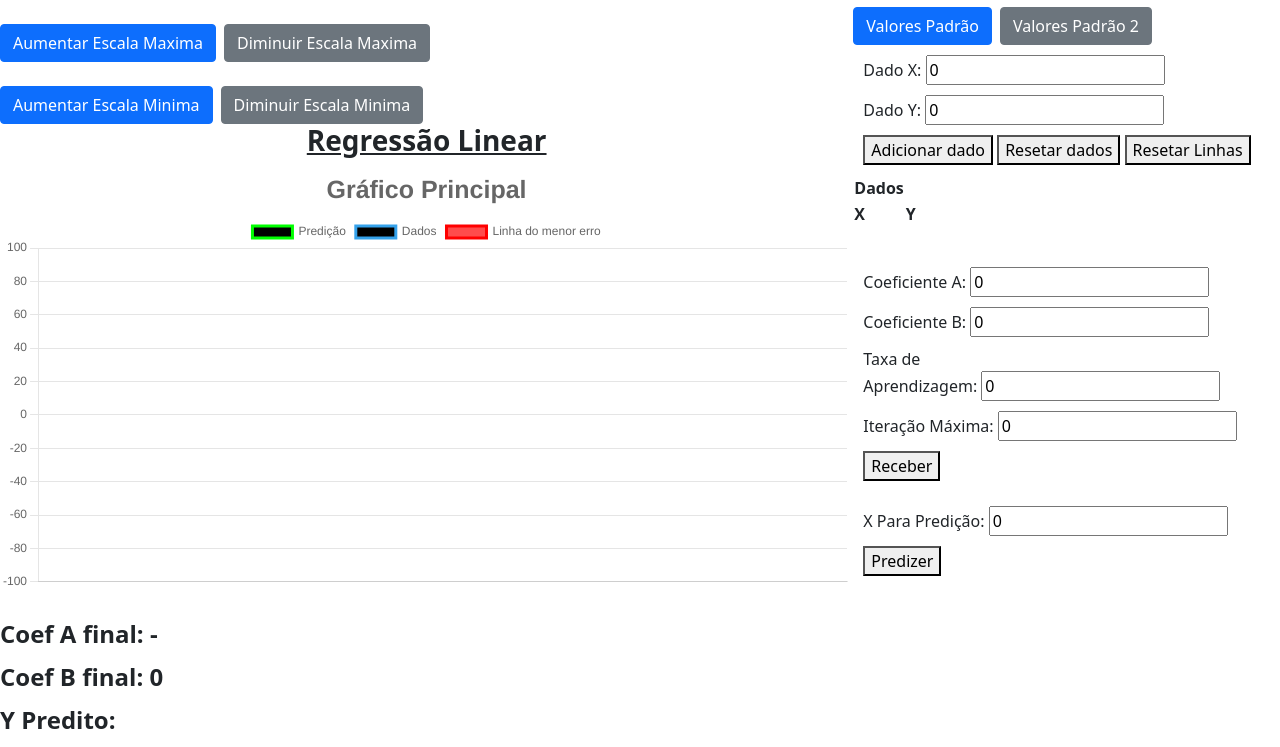
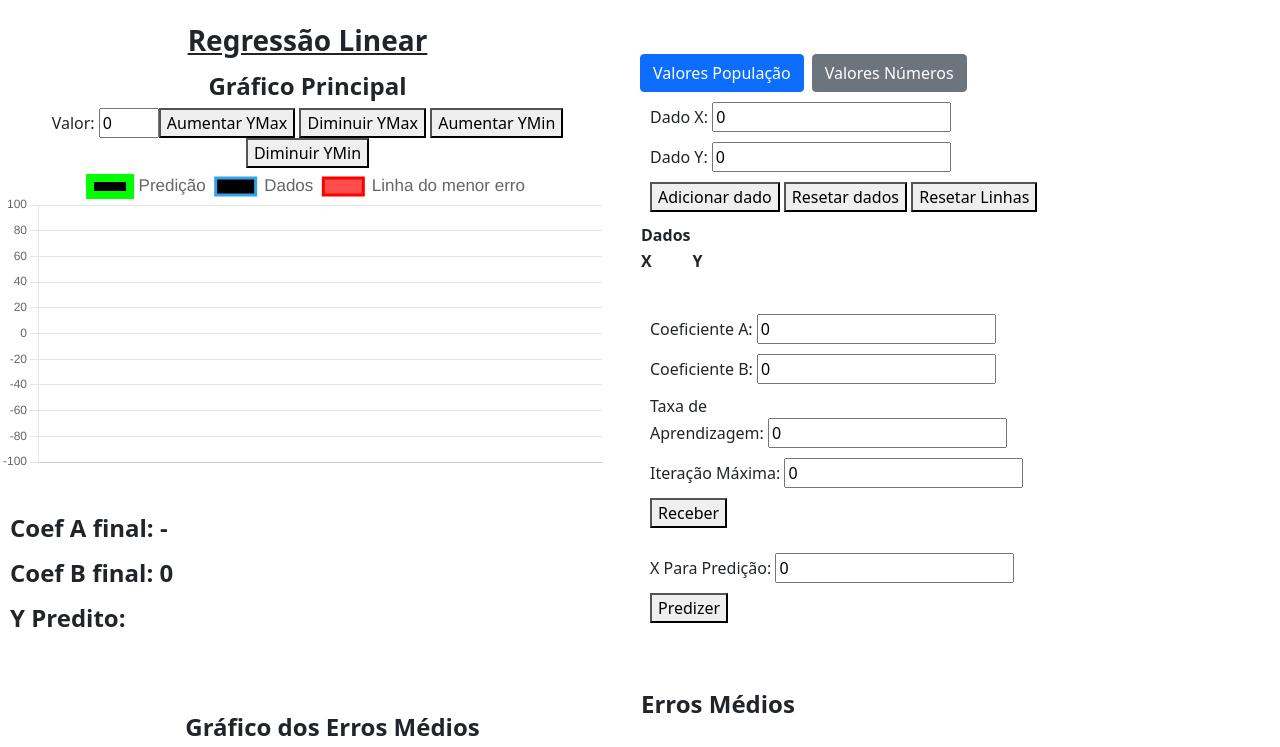
Before and after one commit to Julio-Felix/VF-IA-Front, a React (Create React App) app: page / in a window 1280 px wide. Shown: the top 747 px of the page. Built offline with nearby package versions, Linux system fonts and the light colour scheme.

Commit message:
Atualização do Júlio

```diff
--- a/src/App.js
+++ b/src/App.js
@@ -44,11 +44,15 @@ export default function App() {
   const [errorscaleMax, setErrScaleMax] = useState(1000);
   // const [indices, setIndices] = useState([])
   const [errosMedios, setErrosMedios] = useState([]);
+  const [numero, setNumero] = useState(0);
+
   //['1980', '1990', '2000', '2005', '2010', '2015', '2020'];
-  const labels = (dataBack.map(({ xinicial }) => xinicial)).filter((v, i, a) => a.indexOf(v) === i);
+  const labels = dataBack
+    .map(({ xinicial }) => xinicial)
+    .filter((v, i, a) => a.indexOf(v) === i);
 
   const indices = errosMedios.map(({ indice }) => indice);
-  console.log("labels || ", labels);
+  // console.log("labels || ", labels);
   function onlyUnique(value, index, self) {
     return self.indexOf(value) === index;
   }
@@ -60,16 +64,22 @@ export default function App() {
         max: scaleMax,
         ticks: {
           // forces step size to be 50 units
-          stepSize: 10
-        }
+          stepSize: 10,
+        },
       },
     },
     plugins: {
       legend: {
         position: "top",
+        labels: {
+          font: {
+            size: 17,
+          },
+        },
       },
+
       title: {
-        display: true,
+        display: false,
         font: {
           size: 25,
         },
@@ -93,9 +103,14 @@ export default function App() {
     plugins: {
       legend: {
         position: "top",
+        labels: {
+          font: {
+            size: 17,
+          },
+        },
       },
       title: {
-        display: true,
+        display: false,
         font: {
           size: 25,
         },
@@ -115,6 +130,7 @@ export default function App() {
         label: "Predição",
         data: [xyPredict],
         borderColor: "rgb(0, 255, 0)",
+        borderWidth: 8,
         backgroundColor: "rgba(0, 0, 0, 1)",
       },
       {
@@ -153,7 +169,7 @@ export default function App() {
     ],
   };
   // console.log("dataErrorGraph || ", dataErrorGraph);
-  console.log("Log || ", data);
+  // console.log("Log || ", data);
 
   function resetData() {
     setDataBack([]);
@@ -161,6 +177,7 @@ export default function App() {
     setCoefB(0.0);
     setIterate(0);
     setApprentice(0.0);
+    setXYpredict({});
 
     setXpredict(0.0);
   }
@@ -194,9 +211,11 @@ export default function App() {
 
     setXpredict(2);
   }
-  function resetLines(){
-    setLines([])
-
+  function resetLines() {
+    setLines([]);
+    setCoeA();
+    setCoeB();
+    setXYpredict({});
   }
   function predizer() {
     let data = {
@@ -207,10 +226,11 @@ export default function App() {
       iteracaoMax: iterate,
       valorXParaPredizer: xPredict,
     };
-    console.log("test || ", data);
+    // console.log("test || ", data);
     axios
-      .post("https://5a61-201-49-57-98.ngrok.io/v1/predizer/", data)
+      .post("http://localhost:8998/v1/predizer/", data)
       .then((response) => {
+        alert("Predizer, okay!");
         // setResponseReceive(response.data);
         setXYpredict({ x: xPredict, y: response.data.ypredicao });
         setScaleMax(response.data.escalaDoGraficoPrincipal.ymax);
@@ -256,7 +276,10 @@ export default function App() {
     }
 
     let newDatas = [...dataBack];
-    newDatas.push({ xinicial: parseFloat(newDataX), yinicial: parseFloat(newDataY) });
+    newDatas.push({
+      xinicial: parseFloat(newDataX),
+      yinicial: parseFloat(newDataY),
+    });
     newDatas.sort(function (a, b) {
       return a.xinicial - b.xinicial;
     });
@@ -284,8 +307,9 @@ export default function App() {
       iteracaoMax: iterate,
     };
     axios
-      .post("https://5a61-201-49-57-98.ngrok.io/v1/criar/", data)
+      .post("http://localhost:8998/v1/criar/", data)
       .then((response) => {
+        alert("Receber, okay!");
         setCoeA();
         setCoeB();
         let data = response.data;
@@ -341,31 +365,10 @@ export default function App() {
 
   return (
     <div className="App">
+      <br />
       <div style={{ flex: 1, flexDirection: "row", display: "flex" }}>
-        <div style={{ flex: 2, width: "70%" }}>
-          <br />
-          <Button variant="primary" onClick={() => setScaleMax(scaleMax+10)}>
-            Aumentar Escala Maxima
-          </Button>
-          <Button
-            variant="secondary"
-            className="mx-2"
-            onClick={() => setScaleMax(scaleMax-10)}
-          >
-            Diminuir Escala Maxima
-          </Button>
-          <br/>
-          <br/>
-          <Button variant="primary" onClick={() => setScaleMin(scaleMin+10)}>
-            Aumentar Escala Minima
-          </Button>
-          <Button
-            variant="secondary"
-            className="mx-2"
-            onClick={() => setScaleMin(scaleMin-10)}
-          >
-            Diminuir Escala Minima
-          </Button>
+        <br />
+        <div style={{ flex: 1, width: "70%" }}>
           <h3
             style={{
               fontWeight: "bold",
@@ -376,14 +379,55 @@ export default function App() {
             Regressão Linear
           </h3>
 
+          <div
+            style={{ flex: 1, width: "100%", height: "5px", margin: 1 }}
+          ></div>
+
+          <h4
+            style={{
+              fontWeight: "bold",
+              textAlign: "center",
+            }}
+          >
+            Gráfico Principal
+          </h4>
+
+          <center>
+            <label>
+              Valor:
+              <span> </span>
+              <input
+                style={{ width: "60px" }}
+                type="text"
+                value={numero}
+                onChange={(e) => setNumero(e.target.value)}
+              />
+            </label>
+            <button onClick={() => setScaleMax(scaleMax + parseFloat(numero))}>
+              Aumentar YMax
+            </button>
+            <span> </span>
+            <button onClick={() => setScaleMax(scaleMax - parseFloat(numero))}>
+              Diminuir YMax
+            </button>
+            <span> </span>
+            <button onClick={() => setScaleMin(scaleMin + parseFloat(numero))}>
+              Aumentar YMin
+            </button>
+            <span> </span>
+            <button onClick={() => setScaleMin(scaleMin - parseFloat(numero))}>
+              Diminuir YMin
+            </button>
+          </center>
+
           <Line options={options} data={data} />
 
-          <h4 style={{ fontWeight: "bold" }}>
+          <h4 style={{ fontWeight: "bold", margin: 10 }}>
             <br />
             Coef A final: {coeA}
           </h4>
 
-          <h4 style={{ fontWeight: "bold" }}>
+          <h4 style={{ fontWeight: "bold", margin: 10 }}>
             <div
               style={{
                 flex: 1,
@@ -395,7 +439,7 @@ export default function App() {
             Coef B final: {coeB}
           </h4>
 
-          <h4 style={{ fontWeight: "bold" }}>
+          <h4 style={{ fontWeight: "bold", margin: 10 }}>
             <div
               style={{
                 flex: 1,
@@ -408,21 +452,27 @@ export default function App() {
           </h4>
         </div>
 
-        <div style={{ flex: 1, width: "100%" }}>
-          <div
-            style={{ flex: 1, width: "100%", height: "5px", margin: 1 }}
-          ></div>
-          <Button variant="primary" onClick={() => preData()}>
-            Valores Padrão
+        <div style={{ flex: 1, width: "100%", margin: 25 }}>
+          <div style={{ flex: 1, width: "100%", height: "5px" }}></div>
+          <Button
+            variant="primary"
+            onClick={() => {
+              resetLines();
+              preData();
+            }}
+          >
+            Valores População
           </Button>
           <Button
             variant="secondary"
             className="mx-2"
-            onClick={() => preData2()}
+            onClick={() => {
+              resetLines();
+              preData2();
+            }}
           >
-            Valores Padrão 2
+            Valores Números
           </Button>
-
           <div style={{ flex: 1, width: "100%", margin: 10 }}>
             <label>
               Dado X:
@@ -430,7 +480,9 @@ export default function App() {
               <input
                 type="text"
                 value={newDataX}
-                onChange={(e) => setNewDataX(e.target.value)}
+                onChange={(e) => {
+                  setNewDataX(e.target.value);
+                }}
               />
             </label>
           </div>
@@ -467,7 +519,10 @@ export default function App() {
                   <td>{item.yinicial}</td>
                   <td></td>
                   <td>
-                    <CloseButton onClick={() => deleteData(index)} />
+                    <CloseButton
+                      style={{ marginLeft: 5 }}
+                      onClick={() => deleteData(index)}
+                    />
                     {/* <button  type="button" class="close" aria-label="Close">
                       <span aria-hidden="true">&times;</span>
                     </button> */}
@@ -556,9 +611,62 @@ export default function App() {
           flex: 1,
           flexDirection: "row",
           display: "flex",
+          margin: 25,
         }}
       >
-        <div style={{ flex: 2, width: "50%", height: "1000px" }}>
+        <div style={{ flex: 1, width: "50%", height: "1000px" }}>
+          <br />
+
+          <h4
+            style={{
+              fontWeight: "bold",
+              textAlign: "center",
+            }}
+          >
+            Gráfico dos Erros Médios
+          </h4>
+
+          <center>
+            <div
+              style={{ flex: 1, width: "100%", height: "5px", margin: 1 }}
+            ></div>
+            <label>
+              Valor:
+              <span> </span>
+              <input
+                style={{ width: "60px" }}
+                type="text"
+                value={numero}
+                onChange={(e) => setNumero(e.target.value)}
+              />
+            </label>
+            <button
+              onClick={() => {
+                setErrScaleMax(errorscaleMax + parseFloat(numero));
+              }}
+            >
+              Aumentar YMax
+            </button>
+            <span> </span>
+            <button
+              onClick={() => setErrScaleMax(errorscaleMax - parseFloat(numero))}
+            >
+              Diminuir YMax
+            </button>
+            <span> </span>
+            <button
+              onClick={() => setErrScaleMin(errorscaleMin + parseFloat(numero))}
+            >
+              Aumentar YMin
+            </button>
+            <span> </span>
+            <button
+              onClick={() => setErrScaleMin(errorscaleMin - parseFloat(numero))}
+            >
+              Diminuir YMin
+            </button>
+            <span> </span>
+          </center>
           <Line options={optionsErrorGraph} data={dataErrorGraph} />
         </div>
         <div style={{ flex: 1, width: "100%" }}>
```
